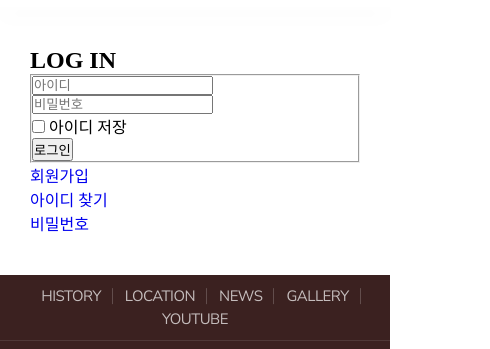
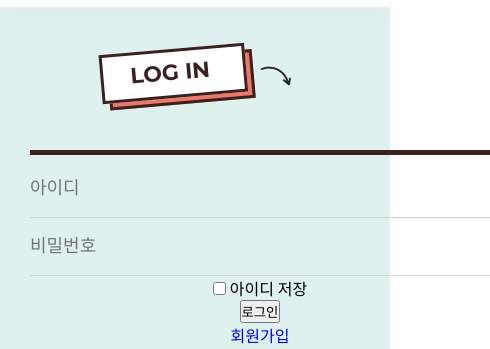
Before and after one commit to dol-e/portfolio_site_1, a plain HTML site: page login.html in a window 390 px wide. Shown: the part 73-422 px from the top of the page, 490 px wide, since content can reach past the window. Drawn offline with Linux system fonts and the light colour scheme.

Commit message:
로그인페이지 css 스타일링 작업 중

```diff
--- a/login.html
+++ b/login.html
@@ -162,12 +162,12 @@
       </div> -->
       <div class="container">
         <div class="inner">
-          <h2 class="util">LOG IN</h2>
+          <h2 class="util"><span>LOG IN</span></h2>
           <div class="box">
             <form action="#" method="post">
               <fieldset>
                 <div class="input_box">
-                  <label for="userId" class="hidden">아이디</label>
+                  <label for="userId" class="hidden" value="">아이디</label>
                   <input type="text" id="userId" placeholder="아이디">
                 </div>
                 <div class="input_box">
@@ -184,7 +184,7 @@
 
             <ul class="login_menu">
               <li>
-                <a href="#">회원가입</a>
+                <a href="join.html">회원가입</a>
               </li>
               <li>
                 <a href="#">아이디 찾기</a>
--- a/scss/_layout.scss
+++ b/scss/_layout.scss
@@ -298,7 +298,7 @@
         li {
           position: relative; display: inline-block; padding: 0 18px;
           a {
-            display: block; font: 400 17px/1.5 "Nunito Sans"; letter-spacing: -0.5px; color: rgba(255,255,255,0.7); transition: .35s;
+            display: block; font: 400 17px/1.5 "Nunito Sans"; letter-spacing: -0.5px; color: rgba(255,255,255,0.7); border-bottom: 1px solid transparent; transition: .35s;
 
             &:hover {
               color: rgba(255,255,255,1);
--- a/scss/_login.scss
+++ b/scss/_login.scss
@@ -1,4 +1,22 @@
 
 #content.login{
+  background: #def1ee;
 
+  .box {
+    width: 460px; margin: 0 auto;
+    padding-top: 5px; border-top: 5px solid #3c2121;
+
+    fieldset {border: 0;}
+
+    .input_box {
+      input[type="text"], input[type="password"] {
+        display: block; width: 100%; height: 58px;
+        border: 0; border-bottom: 1px solid #d2d2d2;
+        font-size: 18px; background: transparent;
+
+      }
+    }
+
+
+  }
 }
--- a/scss/_sub.scss
+++ b/scss/_sub.scss
@@ -25,14 +25,41 @@
 
   .container {
     .inner {
-      padding: 100px 120px;
+      padding: 100px 120px; text-align: center;
+
+      h2.util {
+        position: relative; display: inline-block; transform: rotate(-5deg); padding-right: 80px; margin-bottom: 100px;
+
+        &::after {
+          content: ''; position: absolute; right: 0;  top: 35px;
+          width: 50px; height: 35px; background: url(../img/sub/icon_arrow.png) no-repeat center/100%;
+        }
+
+        span {
+          position: relative; display: block;
+          font-family: 'Montserrat'; font-size: 40px; font-weight: 700; color: #3C2121;
+          padding: 12px 60px;
+
+          &::before {
+            content: ''; position: absolute; left: 7px; top: 7px; width: 100%; height: 100%;
+            border: 3px solid #3C2121;  background: #ee7868; z-index: -1;
+          }
+
+          &::after {
+            content: ''; position: absolute; left: 0; top: 0; width: 100%; height: 100%;
+            border: 3px solid #3C2121;  background: #fff; z-index: -1;
+          }
+        }
+      }
 
       h3 {
         font-family: "S-CoreDream"; font-size: 35px; font-weight: 500; color: #3c2121;
-        text-align: center; margin-bottom: 60px;
+        margin-bottom: 60px;
 
         strong {font-weight: 600; color: #CE403D;}
       }
+
+
     }
   }
 
@@ -99,7 +126,25 @@
 
 @media screen and (max-width: 899px) {
 
+  #content {
+    .container {
+      .inner {
+        h2.util {
+          padding-right: 70px; margin-bottom: 80px;
 
+          &::after {
+            right: 0;  top: 30px;
+            width: 40px; height: 30px;
+          }
+
+          span {
+            font-size: 30px; padding: 12px 40px 10px;
+          }
+        }
+
+      }
+    }
+  }
 }
 
 
@@ -125,6 +170,20 @@
     .container {
       .inner {
         padding: 50px;
+
+        h2.util {
+          padding-right: 50px; margin-bottom: 60px;
+
+          &::after {
+            right: 0;  top: 25px;
+            width: 30px; height: 22px;
+          }
+
+          span {
+            font-size: 22px; padding: 10px 30px 6px;
+          }
+        }
+
         h3 {
           font-size: 22px; margin-bottom: 30px;
         }
```
Also changed, not shown: css/style.css, img/sub/icon_arrow.png (added), 1 other file.
